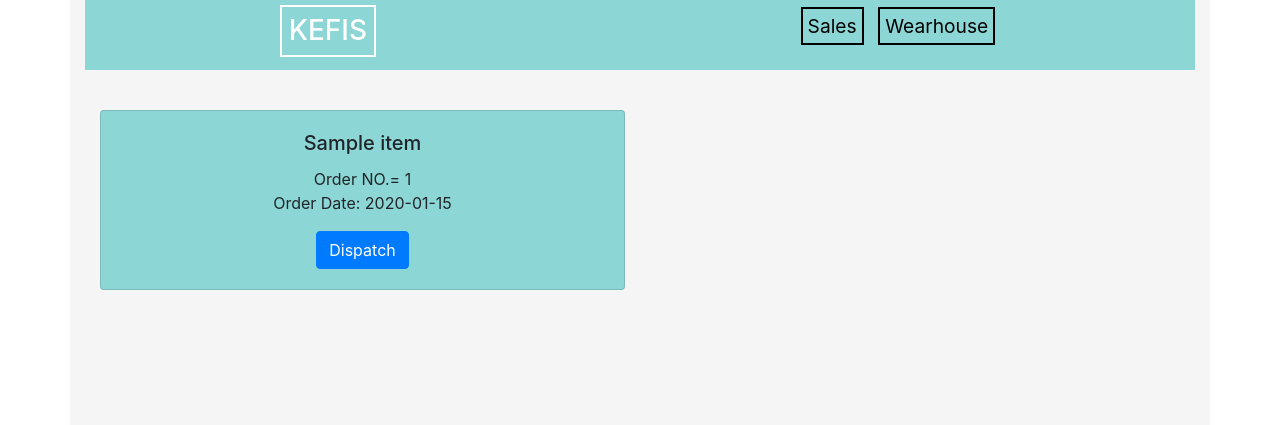
After one commit to richardkefa/Simple-Reorder-Module, a Django app: template orders/templates/order.html in a window 1280 px wide. The commit adds this page. Shown: the top 425 px of the page. Run offline with Django 3.2, Linux system fonts and the light colour scheme; the template is opened without the code that fills it: values that come from a table or form of the project are taken from there, others are empty; tables that the repository leaves empty hold one stand-in row (values such as "Sample post"); some libraries are stand-ins or nearby versions.

Commit message:
add orderlist function css file and image with configarations and order template sell item function

```diff
--- a/orders/models.py
+++ b/orders/models.py
@@ -1,5 +1,6 @@
 from django.db import models
 class Items(models.Model):
+    item_image = models.ImageField(null=True)
     item_name = models.CharField(max_length=100)
     item_qty = models.IntegerField(default=0)
     item_entry_date = models.DateTimeField(auto_now_add=True)
@@ -13,12 +14,11 @@ class Items(models.Model):
 
 class Order(models.Model):
     item_name = models.ForeignKey(Items,on_delete=models.CASCADE)
-    order_no = models.IntegerField(auto_created=True)
     Date_of_order = models.DateTimeField(auto_now_add=True)
     dispached = models.BooleanField(default=False)
 
     def __str__(self):
-        return self.order_no
+        return str(self.id)
 
-    def save_item(self):
+    def save_order(self):
         return self.save()
--- a/orders/templates/base.html
+++ b/orders/templates/base.html
@@ -10,15 +10,28 @@
     <title>Reorder</title>
     {% block styles %}
         {% bootstrap_css %}
-    {% endblock %}
+        <link rel="stylesheet" href="{% static 'css/index.css' %}">
+        {% endblock %}
 </head>
 <body>
-
+    <div class="container">
+        <div class="row">
+            <div class="col-md-12">
+                <nav>
+                    <h3>KEFIS</h3>
+                    <ul>
+                        <li><a href="{% url 'items' %}">Sales</a></li>
+                        <li><a href="{% url 'order_list' %}">Wearhouse</a></li>
+                    </ul>
+                </nav>
+            </div>
+        </div>
     {% block content %}
     {%endblock%}
     {% block scripts %}
         <script src="https://ajax.googleapis.com/ajax/libs/jquery/3.2.1/jquery.min.js"></script>
      {% bootstrap_javascript %}
     {% endblock %}
+    </div>
 </body>
 </html>
--- /dev/null
+++ b/orders/templates/order.html
@@ -0,0 +1,32 @@
+{% extends 'base.html' %}
+{% load bootstrap4 %}
+{% block content %}
+<div class="container">
+    <!-- {% for order in orders %} -->
+
+    <div class="row">
+        {% for pending_order in pending_orders %}
+        <div class="col-md-6">
+            {% if pending_order %}
+            <div class="card">
+                <div class="card-body">
+                  <h5 class="card-title">{{pending_order.item_name}}</h5>
+                  <p class="card-text">Order NO.= {{pending_order.id}}
+                      <br> Order Date: {{pending_order.Date_of_order|date:"Y-m-d" }}
+                  </p>
+                  <a href="#" class="btn btn-primary">Dispatch</a>
+                </div>
+              </div>
+              {% else %}
+              <h3> NO pending orders available</h3>
+              {% endif %}
+        </div>
+        {% endfor %}
+
+
+        <!-- <div class="col-md-6" style="border: solid black 1px;">
+        </div> -->
+    </div>
+    <!-- {% endfor %} -->
+</div>
+{% endblock %}
--- a/orders/urls.py
+++ b/orders/urls.py
@@ -1,9 +1,13 @@
-# from .views import send_order,sell_item,items_lIst
 from django.urls import path
 from . import views
+from django.conf import settings
+from django.conf.urls.static import static
 
 urlpatterns = [
     path('',views.items_lIst,name='items'),
     path('<int:id>/selling',views.sell_item,name='selling'),
-    path('<int:id>/sending_order',views.send_order,name='sending_order')
+    path('order_list',views.order_list,name='order_list')
 ]
+
+if settings.DEBUG:
+    urlpatterns+= static(settings.MEDIA_URL, document_root = settings.MEDIA_ROOT)
--- /dev/null
+++ b/static/css/index.css
@@ -0,0 +1,48 @@
+.container{
+    background-color:whitesmoke;
+    overflow-x: hidden;
+    box-shadow: grey 2px ;
+    padding-bottom: 7vh;
+}
+nav{
+    display:flex;
+    flex-direction:row;
+    justify-content:space-around;
+    align-items:center;
+    padding: 5px;
+    background-color:rgb(140, 214, 214);
+    margin-bottom: 5vh;
+}
+
+nav>ul {
+    list-style-type:none;
+}
+nav>ul>li{
+    display: inline-block;
+    padding: 5px;
+    font-size:larger;
+}
+
+nav ul li a {
+    color:black;
+    border: black 2px solid;
+    padding: 5px;
+}
+
+nav ul li a:hover{
+    color:white;
+    background-color:black;
+    text-decoration: none;
+}
+
+h3{
+    color:white;
+    padding: 7px;
+    border:2.5px solid white;
+}
+
+.card{
+    margin-bottom: 3vh;
+    text-align: center;
+    background-color:rgb(140, 214, 214);
+}
```
Also changed, not shown: orders/templates/index.html (+15 -3 lines), orders/views.py (+31 -23 lines), reorder/settings.py (+6 -1 lines), orders/migrations/0001_initial.py, orders/migrations/0002_items_item_image.py (added).
